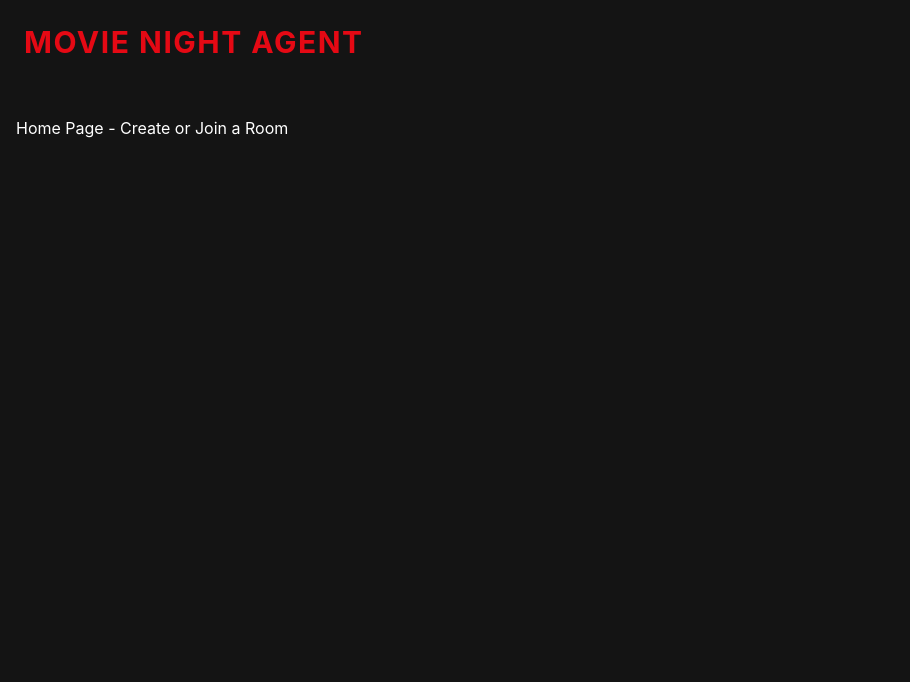
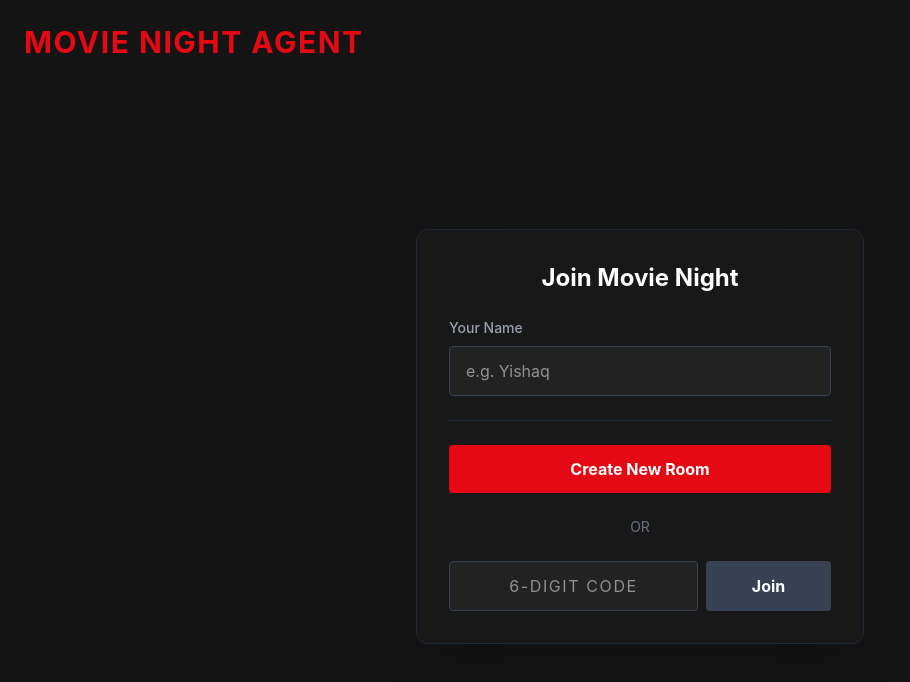
Before and after one commit to yishaq-official/movie-night-film--recommendation-agent, a React app in the folder frontend/: page / in a window 1280 px wide. Shown: the top 682 px of the page, without its empty margins (0-910 px from the left). Built offline with nearby package versions, Linux system fonts and the light colour scheme; the HTML template or start-up script is replaced by a standard one.

Commit message:
home page actual implementation.

```diff
--- a/frontend/src/pages/Home.jsx
+++ b/frontend/src/pages/Home.jsx
@@ -1,3 +1,128 @@
+import { useState } from 'react';
+import { useNavigate } from 'react-router-dom';
+import { sessionService } from '../services/api';
+
 export default function Home() {
-  return <div>Home Page - Create or Join a Room</div>;
+  const [name, setName] = useState('');
+  const [roomCode, setRoomCode] = useState('');
+  const [loading, setLoading] = useState(false);
+  const [error, setError] = useState('');
+
+  const navigate = useNavigate();
+
+  // Handle creating a new room and instantly joining it as the host
+  const handleCreateRoom = async () => {
+    if (!name.trim()) return setError('Please enter your name first.');
+
+    setLoading(true);
+    setError('');
+
+    try {
+      // 1. Create the room
+      const roomRes = await sessionService.createRoom();
+      const newRoomId = roomRes.data.id;
+
+      // 2. Join the room to create the User record
+      const joinRes = await sessionService.joinRoom(newRoomId, name);
+
+      // 3. Save the user ID to localStorage so the next page knows who we are
+      localStorage.setItem('userId', joinRes.data.id);
+      localStorage.setItem('isHost', joinRes.data.is_host);
+
+      // 4. Navigate to the waiting room
+      navigate(`/room/${newRoomId}`);
+    } catch (err) {
+      setError('Failed to create room. Is the backend running?');
+      console.error(err);
+    } finally {
+      setLoading(false);
+    }
+  };
+
+  // Handle joining an existing room
+  const handleJoinRoom = async () => {
+    if (!name.trim()) return setError('Please enter your name.');
+    if (!roomCode.trim()) return setError('Please enter a room code.');
+
+    setLoading(true);
+    setError('');
+
+    try {
+      const code = roomCode.toUpperCase().trim();
+      const joinRes = await sessionService.joinRoom(code, name);
+
+      localStorage.setItem('userId', joinRes.data.id);
+      localStorage.setItem('isHost', joinRes.data.is_host);
+
+      navigate(`/room/${code}`);
+    } catch (err) {
+      // Catch specific 404 error from our FastAPI backend
+      setError(err.response?.data?.detail || 'Failed to join. Check your code.');
+      console.error(err);
+    } finally {
+      setLoading(false);
+    }
+  };
+
+  return (
+    <div className="flex flex-col items-center justify-center min-h-[80vh]">
+      <div className="bg-[#181818] p-8 rounded-xl shadow-2xl w-full max-w-md border border-gray-800">
+        <h2 className="text-2xl font-bold mb-6 text-center">Join Movie Night</h2>
+
+        {error && (
+          <div className="bg-netflix/20 border border-netflix text-red-200 p-3 rounded mb-4 text-sm text-center">
+            {error}
+          </div>
+        )}
+
+        <div className="space-y-6">
+          {/* Universal Name Input */}
+          <div>
+            <label className="block text-sm font-medium text-gray-400 mb-2">Your Name</label>
+            <input
+              type="text"
+              value={name}
+              onChange={(e) => setName(e.target.value)}
+              placeholder="e.g. Yishaq"
+              className="w-full bg-[#222] border border-gray-700 rounded px-4 py-3 text-white focus:outline-none focus:border-netflix transition-colors"
+              disabled={loading}
+            />
+          </div>
+
+          <hr className="border-gray-800" />
+
+          {/* Option 1: Create Room */}
+          <button
+            onClick={handleCreateRoom}
+            disabled={loading}
+            className="w-full bg-netflix hover:bg-red-700 text-white font-bold py-3 px-4 rounded transition-colors disabled:opacity-50"
+          >
+            {loading ? 'Creating...' : 'Create New Room'}
+          </button>
+
+          <div className="text-center text-gray-500 text-sm">OR</div>
+
+          {/* Option 2: Join Room */}
+          <div className="flex space-x-2">
+            <input
+              type="text"
+              value={roomCode}
+              onChange={(e) => setRoomCode(e.target.value.toUpperCase())}
+              placeholder="6-DIGIT CODE"
+              maxLength={6}
+              className="w-2/3 bg-[#222] border border-gray-700 rounded px-4 py-3 text-white text-center tracking-widest uppercase focus:outline-none focus:border-gray-500 transition-colors"
+              disabled={loading}
+            />
+            <button
+              onClick={handleJoinRoom}
+              disabled={loading}
+              className="w-1/3 bg-gray-700 hover:bg-gray-600 text-white font-bold py-3 px-4 rounded transition-colors disabled:opacity-50"
+            >
+              Join
+            </button>
+          </div>
+        </div>
+      </div>
+    </div>
+  );
 }
```
